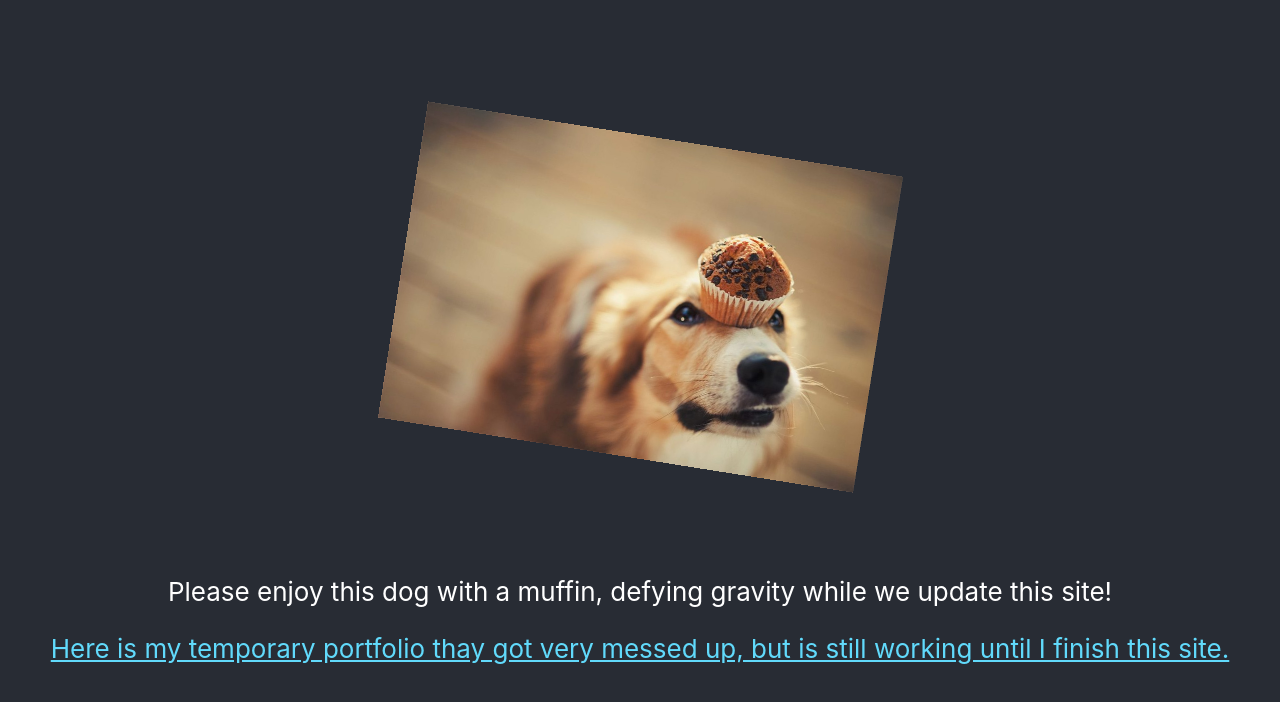
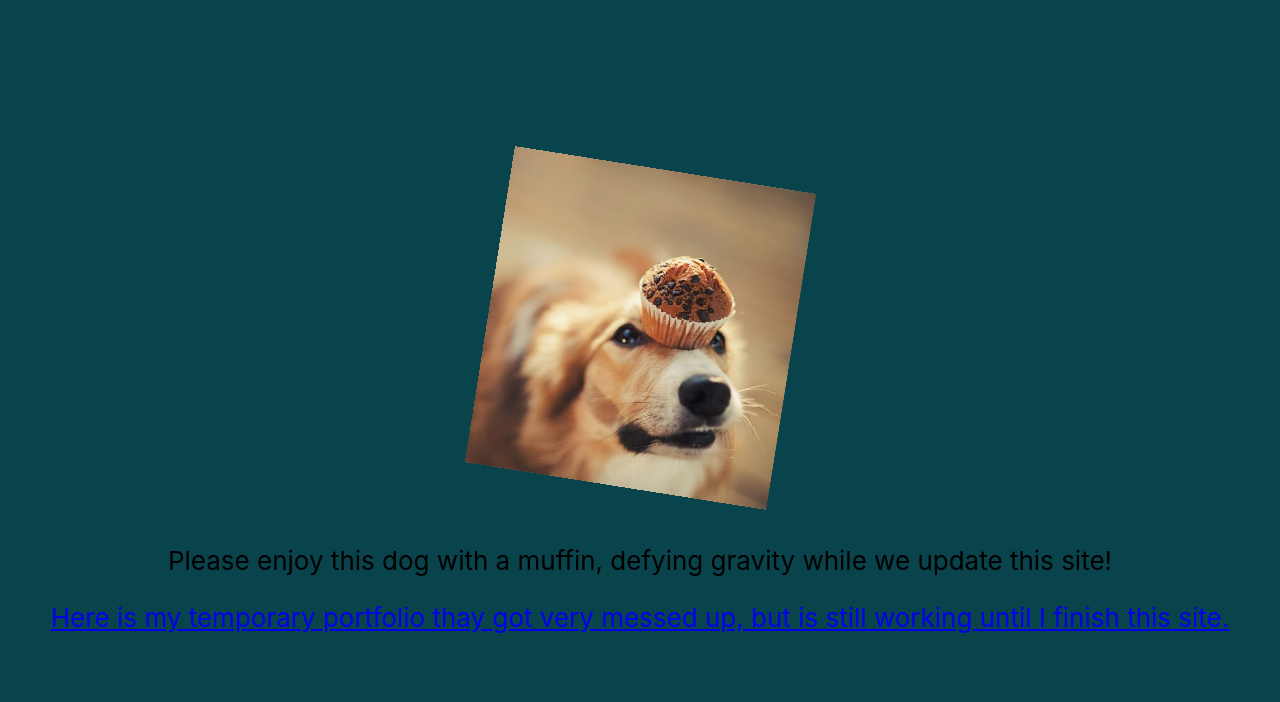
Before and after one commit to 206Dorian/Dorians-Portfolio, a React (Create React App) app: page / in a window 1280 px wide. Shown: the top 702 px of the page. Built offline with nearby package versions, Linux system fonts and the light colour scheme.

Commit message:
debugging logo styling

```diff
--- a/package.json
+++ b/package.json
@@ -9,6 +9,7 @@
     "@testing-library/user-event": "^13.5.0",
     "react": "^18.2.0",
     "react-dom": "^18.2.0",
+    "react-router-dom": "^6.11.2",
     "react-scripts": "5.0.1",
     "web-vitals": "^2.1.4"
   },
--- a/src/App.css
+++ b/src/App.css
@@ -13,6 +13,8 @@
 
 .App {
   text-align: center;
+  color: (var(--midnight));
+  background-color: var(--midnight);
 }
 
 .App-logo {
@@ -27,18 +29,18 @@
 }
 
 .App-header {
-  background-color: #282c34;
+  background-color:(white);
   min-height: 100vh;
   display: flex;
   flex-direction: column;
   align-items: center;
   justify-content: center;
   font-size: calc(10px + 2vmin);
-  color: white;
+  color:(var(--trueTeal));
 }
 
 .App-link {
-  color: #61dafb;
+  color: (chartreuse);
 }
 
 @keyframes App-logo-spin {
```
Also changed, not shown: src/App.js (+7 -2 lines), src/assets/logo.jpg, 1 other file (tests, documents, lock files or other folders).
